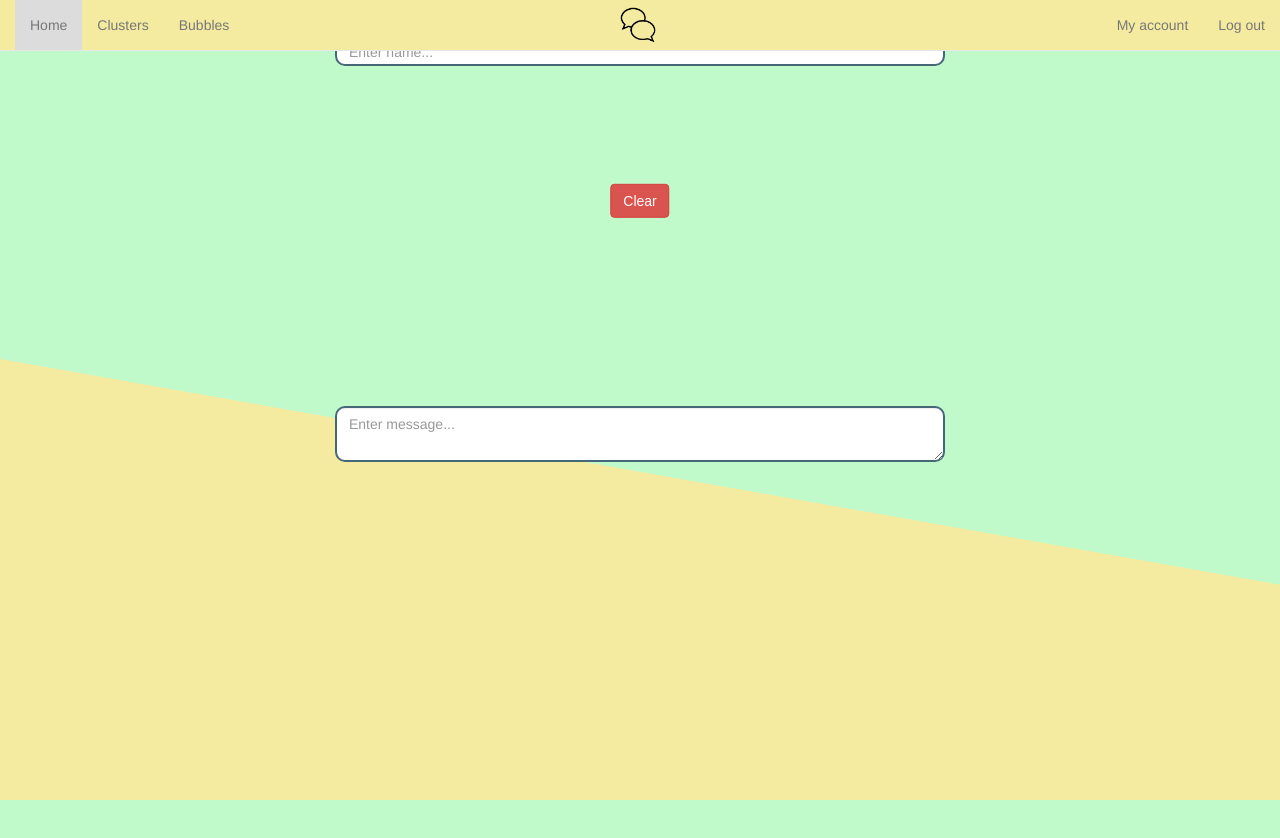
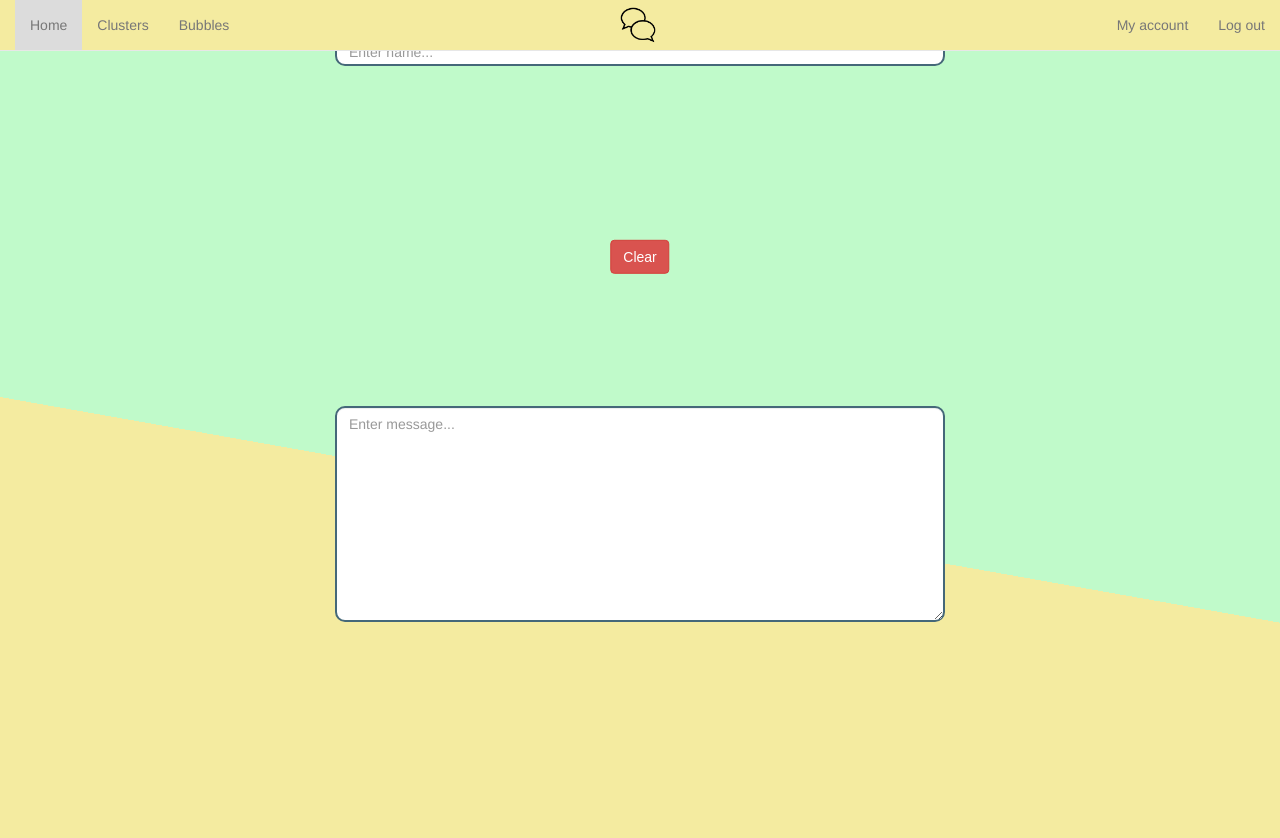
Before and after one commit to StormFireFox1/BubbleChat, a Node server app: page /bubble in a window 1280 px wide; the page is wider, and only the part inside the window is pictured. Before the commit the page ends 800 px from the top of that part, so only its background shows below. Run offline with Node 20, Linux system fonts and the light colour scheme; the visitor is signed in with stand-in values (Sample User, id 1); some libraries are stand-ins or nearby versions; some web fonts are replaced.

Commit message:
Fixed all errors in bubble chat

```diff
--- a/public/stylesheets/bubble.css
+++ b/public/stylesheets/bubble.css
@@ -1,6 +1,9 @@
-html, body {
-    max-width: 100%;
-    overflow-x: hidden;
+
+html,
+body {
+  width: 100%;
+  height: 100%;
+  background: linear-gradient(10deg, #f4eba0 43%, #c0faca 43%);
 }
 .navbar-brand {
     transform: translateX(-50%);
--- a/views/bubble.hbs
+++ b/views/bubble.hbs
@@ -18,14 +18,14 @@
                 <input type="text" id="username" class="form-control" placeholder="Enter name...">
                 <br>
                 <div class="card">
-                    <div id="messages" class="card-block">
+                    <div id="messages" class="card-block" style="overflow-y: scroll">
                         {{#each bubble.messageHistory}}
                             <div class="chat-message">{{this.handle}}: {{this.message}}</div>
                         {{/each}}
                     </div>
                 </div>
                 <br>
-                <textarea id="textarea" class="form-control" placeholder="Enter message..."></textarea>
+                    <textarea rows="10" cols="10" id="textarea" class="form-control" placeholder="Enter message..."></textarea>
             </div>
         </div>
     </div>
@@ -77,13 +77,14 @@
                 if (data) {
                     console.log('Received chat data! Data: ' + data);
                     var messageBody = document.querySelector('#messages');
-                    messageBody.scrollTop = messageBody.scrollHeight - messageBody.clientHeight;
                     // Build out message div
                     var message = document.createElement('div');
                     message.setAttribute('class', 'chat-message');
                     message.textContent = data.handle + ": " + data.message;
                     messages.insertBefore(message, messages.firstChild);
                     messages.appendChild(message);
+                    messageBody.scrollTop = messageBody.scrollHeight - messageBody.clientHeight;
+                    $('textarea').filter('[id*=textarea]').val('');
 
                 }
             });
```
